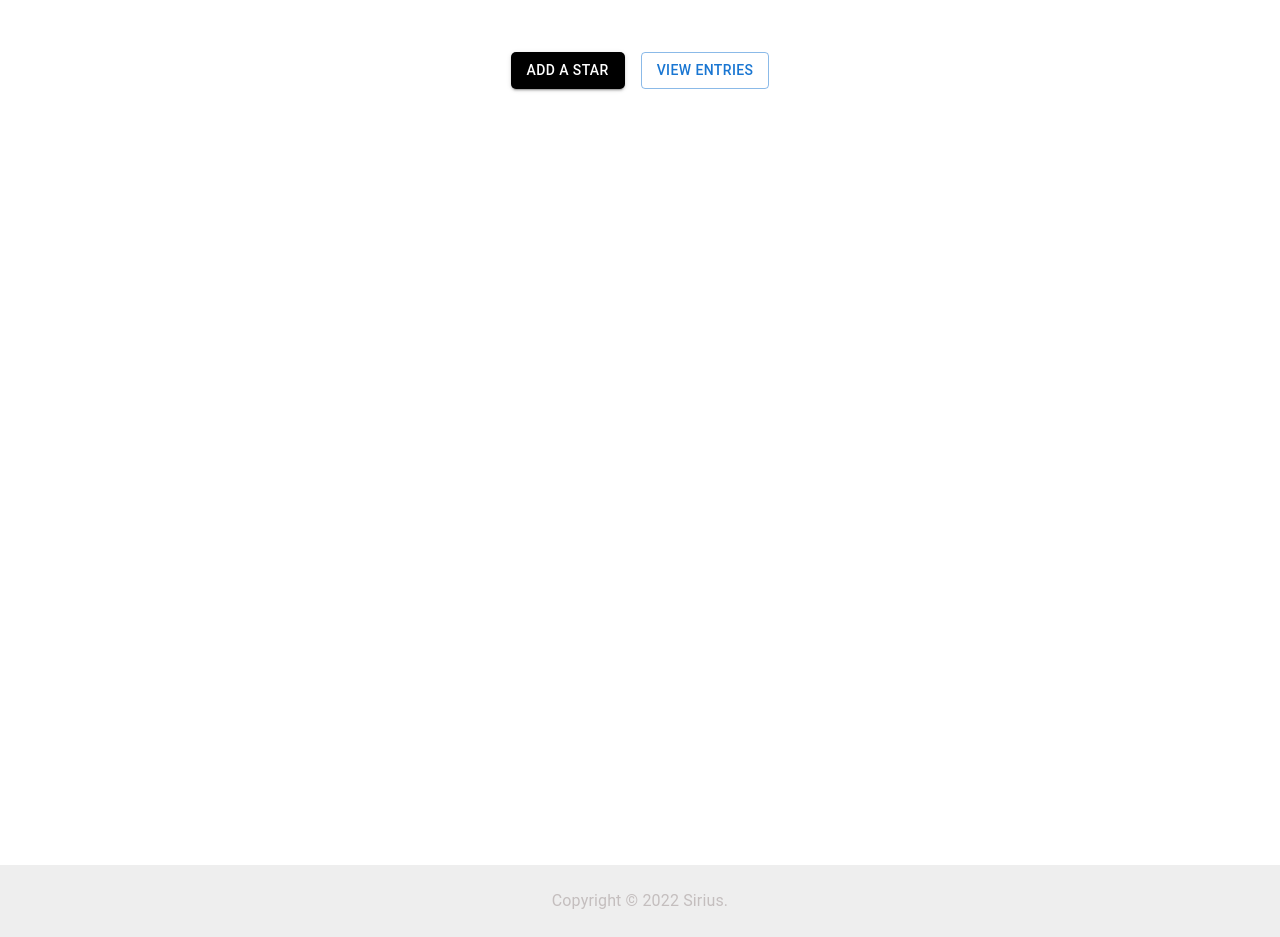
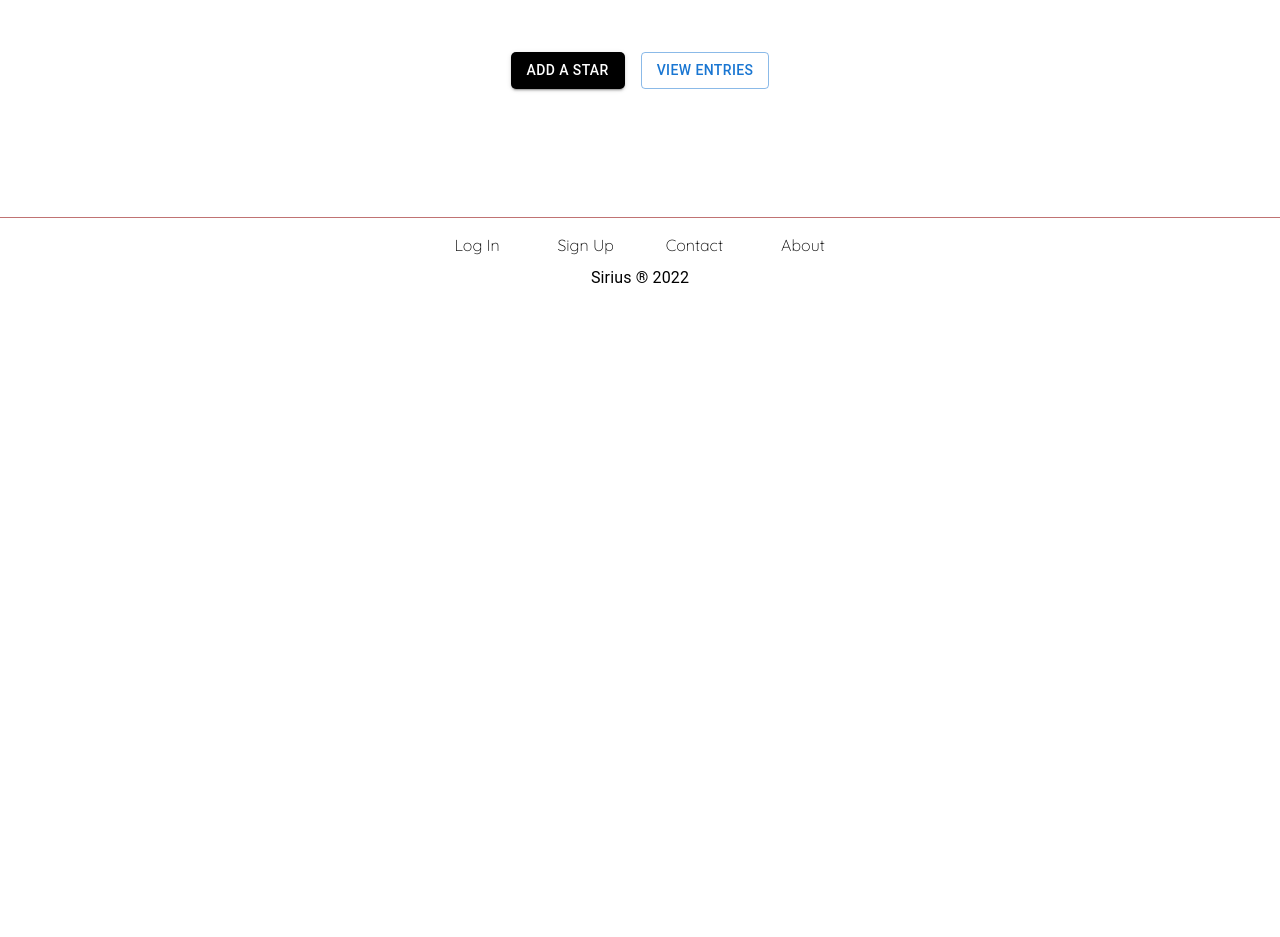
Before and after one commit to smkamaldar/wm3-sirius, a React (Create React App) app in the folder client/: page / in a window 1280 px wide. Shown: the part 402-1339 px from the top of the page. After the commit the page ends 800 px from the top, so only its background shows below. Built offline with nearby package versions, Linux system fonts and the light colour scheme.

Commit message:
Fixed Footer Bug
Improved Footer component.  Links still to be routed or amended. There's room for it to be refactored in future, it could possibly be made sticky using Flexbox on the Body in future.

```diff
--- a/client/src/App.js
+++ b/client/src/App.js
@@ -8,6 +8,7 @@ import SignUp from "./pages/SignUp";
 import ViewEntries from "./pages/ViewEntries";
 import About from "./pages/About";
 import Contact from "./pages/Contact";
+import "./index.css";
 
 
 
--- a/client/src/Component/Footer.js
+++ b/client/src/Component/Footer.js
@@ -1,39 +1,31 @@
-import * as React from "react";
-import CssBaseline from "@mui/material/CssBaseline";
+
+import Typography from "@mui/material/Typography";
 import Box from "@mui/material/Box";
-import Typography from "@mui/material/Typography";
-import Container from "@mui/material/Container";
+import Link from "@mui/material/Link";
+import "./footer.css";
 
-
-export default function StickyFooter() {
-    return (
-      <Box
-        sx={{
-          display: "flex",
-          flexDirection: "column",
-          minHeight: "100vh",
-        }}
-      >
-        <CssBaseline />
-
-        <Box
-          component="footer"
-          sx={{
-            py: 3,
-            px: 2,
-            mt: "auto",
-            backgroundColor: (theme) =>
-              theme.palette.mode === "light"
-                ? theme.palette.grey[200]
-                : theme.palette.grey[800],
-          }}
-        >
-          <Container maxWidth="sm">
-            <Typography variant="body1">
-            Copyright © {new Date().getFullYear()} Sirius.
-            </Typography>
-          </Container>
-        </Box>
-      </Box>
-    );
-  }
+export default function Footer() {
+	return (
+		<footer>
+			<Box className="links-wrapper">
+				<Link className="footer-link" href="#" underline="hover" color="black">
+					Log In
+				</Link>
+				<Link className="footer-link" href="#" underline="hover" color="black">
+					Sign Up
+				</Link>
+				<Link className="footer-link" href="#" underline="hover" color="black">
+					Contact
+				</Link>
+				<Link className="footer-link" href="#" underline="hover" color="black">
+					About
+				</Link>
+			</Box>
+			<Box>
+				<Typography textAlign="center" color="black">
+					Sirius &reg; {new Date().getFullYear()}
+				</Typography>
+			</Box>
+		</footer>
+	);
+}
--- /dev/null
+++ b/client/src/Component/footer.css
@@ -0,0 +1,31 @@
+footer {
+	display: flex;
+	flex-direction: column;
+	gap: 0.3rem;
+	justify-content: center;
+	align-items: center;
+	margin-top: 5rem;
+	padding: 0.7rem;
+	border-top: 1px solid rgb(192, 115, 115);
+	text-align: center;
+    position: relative;
+    left: 0 ;
+    right: 0;
+    bottom: 0;
+}
+
+.links-wrapper {
+	width: 100%;
+	display: flex;
+	justify-content: center;
+	align-items: center;
+	flex-wrap: wrap;
+	gap: 0.5rem;
+}
+
+.footer-link {
+	min-width: 8%;
+	font-weight: bolder;
+	padding: 0.4rem;
+	color: black;
+}
--- /dev/null
+++ b/client/src/index.css
@@ -0,0 +1,5 @@
+* {
+    box-sizing: border-box;
+    margin: 0;
+    padding: 0;
+}
--- a/client/src/pages/Home.css
+++ b/client/src/pages/Home.css
@@ -79,11 +79,3 @@
 	color: rgb(192, 115, 115);
 	margin-bottom: 8px;
 }
-
-Footer {
-	padding: 20px;
-	position: relative;
-	background-color: rgb(224, 129, 129);
-	color: rgb(255, 255, 255);
-	text-align: center;
-}
```
